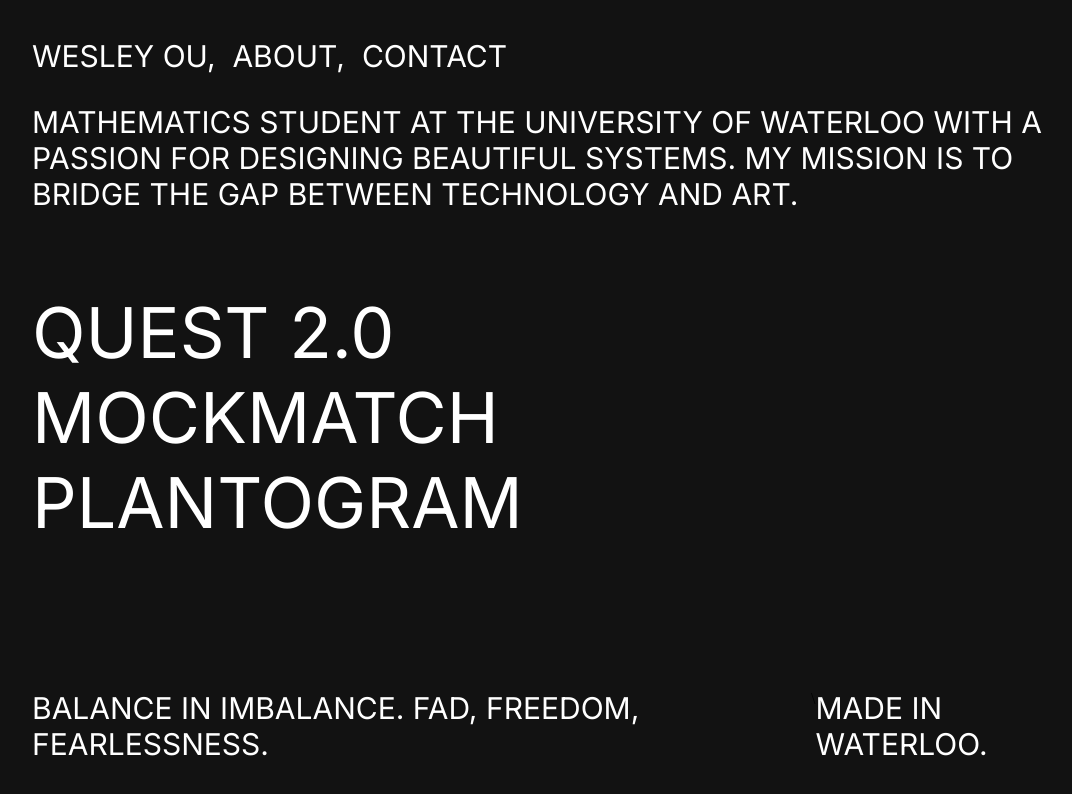
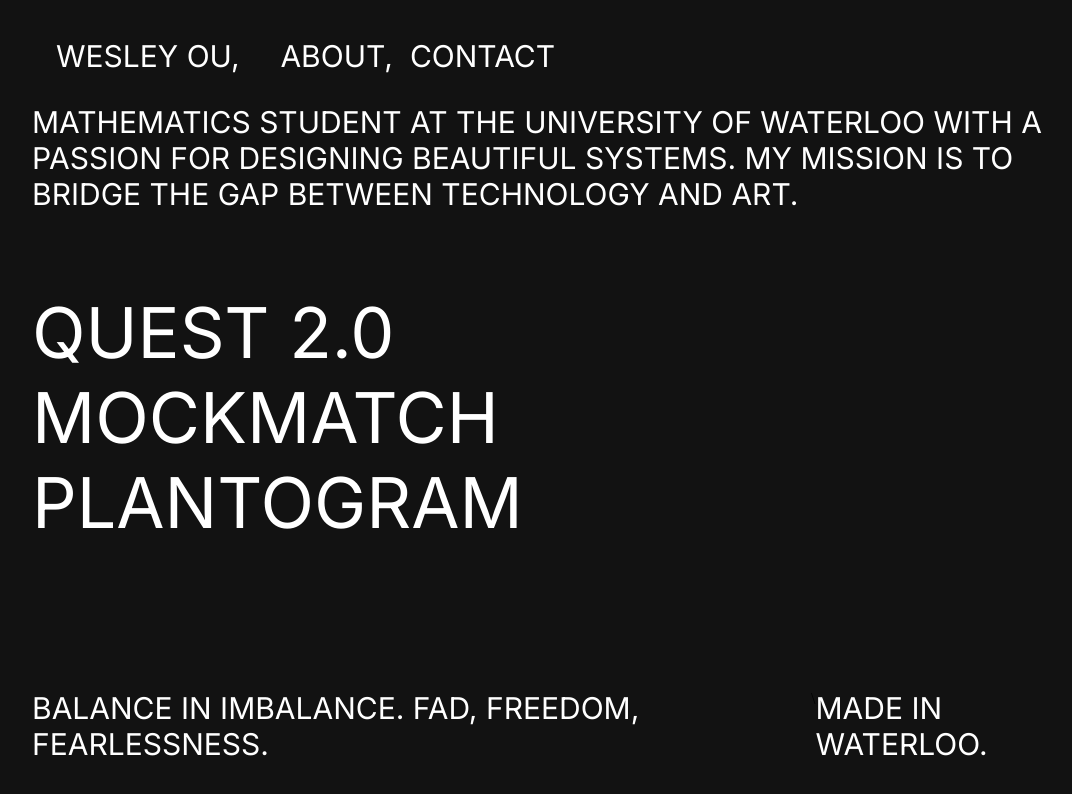
Before and after one commit to C-FWES/ux-portfol, a React (Vite) app: page / in a window 1280 px wide. In both pictures the pointer is over the element "WESLEY OU,". Shown: the top 794 px of the page, without its empty margins (76-1148 px from the left). Built offline with nearby package versions, Linux system fonts and the light colour scheme.

Commit message:
hover animations

```diff
--- a/src/App.css
+++ b/src/App.css
@@ -18,6 +18,12 @@
   font-size: 30px;
   letter-spacing: -7%;
   display: inline-block;
+  transition: 0.2s;
+}
+
+.navigationElement:hover {
+  padding-left: 24px;
+  padding-right: 24px;
 }
 
 .heroContainer {
@@ -49,6 +55,11 @@
   letter-spacing: -9%;
   margin-top: 0px;
   margin-bottom: 0px;
+  transition: 0.2s;
+}
+
+.projectListElement:hover {
+  padding-left: 24px;
 }
 
 .footerContainer {
```
